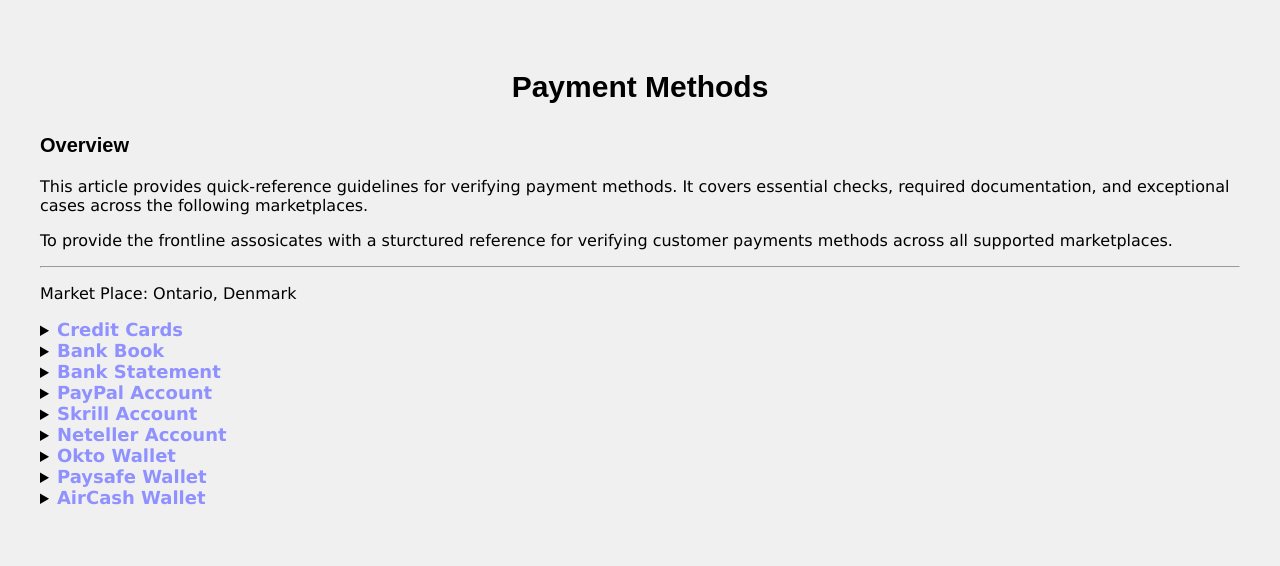
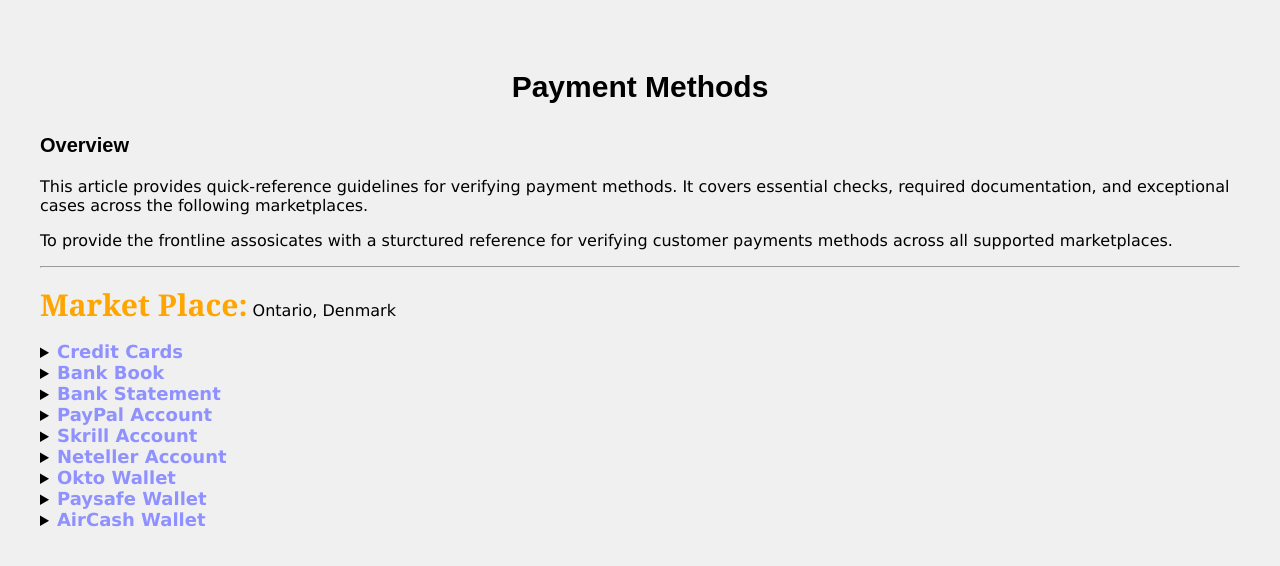
Before and after one commit to Purushotham-Sutherland/Payment-Methods, a plain HTML site: page index.html in a window 1280 px wide. Drawn offline with Linux system fonts and the light colour scheme.

Commit message:
Update styles.css

```diff
--- a/styles.css
+++ b/styles.css
@@ -47,21 +47,21 @@ img:hover {
 
 /* normal format */
 
-.payment_method{
+.payment_method {
   font-family: Arial, sans-serif;
   font-size: 30px;
   text-align: center;
   font-weight: 600;
 }
 
-.overview{
+.overview {
   font-family: Arial, sans-serif;
   font-size: 20px;
   font-weight: 600;
 }
 
 body {
-  font-family:'Lucida Sans', 'Lucida Sans Regular', 'Lucida Grande', 'Lucida Sans Unicode', Geneva, Verdana, sans-serif;
+  font-family: 'Lucida Sans', 'Lucida Sans Regular', 'Lucida Grande', 'Lucida Sans Unicode', Geneva, Verdana, sans-serif;
   background-color: #f0f0f0;
   margin: 0;
   padding: 40px;
@@ -250,7 +250,7 @@ td img:hover~body::before {
   color: #ff0000;
 
   background-color: #ffffff;
-  border:1px solid #ff0000;
+  border: 1px solid #ff0000;
 
 }
 
@@ -258,7 +258,7 @@ td img:hover~body::before {
   color: #ff0000;
 
   background-color: #ffffff;
-  border:1px solid #ff0000;
+  border: 1px solid #ff0000;
 
 }
 
@@ -279,3 +279,11 @@ td img:hover~body::before {
   box-shadow: 0 4px 12px rgba(0, 0, 0, 0.2);
   display: block;
 }
+
+/* Market Place */
+p span {
+  color: orange;
+  font-weight: 1000;
+  font-size: 30px;
+  font-family: Georgia, 'Times New Roman', Times, serif;
+}
```
